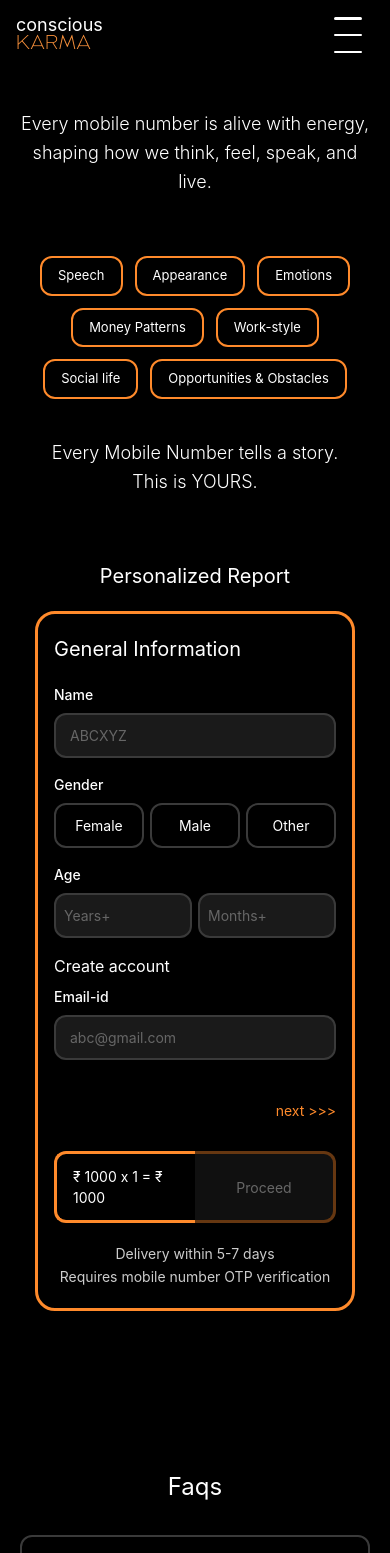
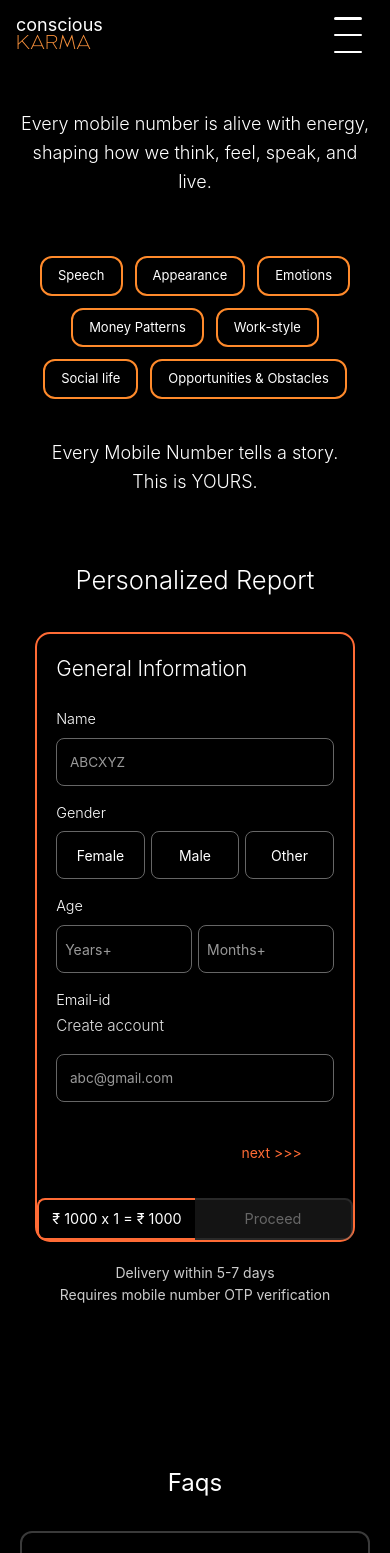
Before and after one commit to tanuj0111/this-project, a React (Create React App) app: page /personalised-report in a window 390 px wide. Shown: the top 1553 px of the page. Built offline with nearby package versions, Linux system fonts and the light colour scheme.

Commit message:
Redesign personalized report form to match consultation form style

```diff
--- a/src/PersonalisedReport.jsx
+++ b/src/PersonalisedReport.jsx
@@ -734,10 +734,11 @@ const ConsciousKarmaPage = () => {
                     </div>
                   </div>
 
-                  <div className="ck-field-block ck-field-row-between">
-                    <div className="ck-inline-group">
-                      <div className="ck-label-right">Create account</div>
-                      <div className="ck-label">Email-id</div>
+                  <div className="ck-field-block">
+                    <div className="ck-label">
+                      <span>Email-id</span>
+                      <span className="ck-label-right">Create account</span>
+                    </div>
                     <input
                       className="ck-input"
                       placeholder="abc@gmail.com"
@@ -746,7 +747,6 @@ const ConsciousKarmaPage = () => {
                         handleGeneralChange("email", e.target.value)
                       }
                     />
-                    </div>
                   </div>
 
                   <div className="ck-step-nav single-step-nav">
@@ -762,12 +762,12 @@ const ConsciousKarmaPage = () => {
                     Proceed
                   </button>
                 </div>
+              </div>
 
               <div className="ck-delivery-text">
                 Delivery within 5-7 days
                 <br />
                 Requires mobile number OTP verification
-                </div>
               </div>
             </div>
 
@@ -879,12 +879,12 @@ const ConsciousKarmaPage = () => {
                     Proceed
                   </button>
                 </div>
+              </div>
 
               <div className="ck-delivery-text">
                 Delivery within 5-7 days
                 <br />
                 Requires mobile number OTP verification
-                </div>
               </div>
             </div>
 
@@ -895,6 +895,7 @@ const ConsciousKarmaPage = () => {
                 <div className="ck-form-inner">
                   <div className="ck-form-heading">Parallel Number</div>
 
+                  <div className="ck-parallel-container">
                     {parallels.map((p, i) => {
                       const isOpen = openParallelIndex === i;
                       return (
@@ -1016,6 +1017,7 @@ const ConsciousKarmaPage = () => {
                       </div>
                     );
                   })}
+                  </div>
 
                   {parallels.length < MAX_PARALLEL_NUMBERS && (
                     <div className="ck-add-btn-wrap">
@@ -1046,12 +1048,12 @@ const ConsciousKarmaPage = () => {
                     Proceed
                   </button>
                 </div>
+              </div>
 
               <div className="ck-delivery-text">
                 Delivery within 5-7 days
                 <br />
                 Requires mobile number OTP verification
-                </div>
               </div>
             </div>
 
@@ -1062,6 +1064,7 @@ const ConsciousKarmaPage = () => {
                 <div className="ck-form-inner">
                   <div className="ck-form-heading">Previous Number</div>
 
+                  <div className="ck-parallel-container">
                     {previousNumbers.map((p, i) => {
                       const isOpen = openPreviousIndex === i;
                       return (
@@ -1213,6 +1216,7 @@ const ConsciousKarmaPage = () => {
                       </div>
                     );
                   })}
+                  </div>
 
                   <div className="ck-add-btn-wrap">
                     <button
@@ -1241,12 +1245,12 @@ const ConsciousKarmaPage = () => {
                     Proceed
                   </button>
                 </div>
+              </div>
 
               <div className="ck-delivery-text">
                 Delivery within 5-7 days
                 <br />
                 Requires mobile number OTP verification
-                </div>
               </div>
             </div>
 
@@ -1284,8 +1288,9 @@ const ConsciousKarmaPage = () => {
                   </div>
 
                   <div className="ck-field-block">
+                    <div className="ck-inline-inputs">
                       <input
-                      className="ck-input"
+                        className="ck-input-flex"
                         placeholder="Enter OTP"
                         value={otpPrimary.code}
                         onChange={(e) =>
@@ -1305,6 +1310,7 @@ const ConsciousKarmaPage = () => {
                         {otpPrimary.verified ? "Verified" : "Verify"}
                       </button>
                     </div>
+                  </div>
 
                   {/* Parallels */}
                   {parallels.map((p, i) => {
@@ -1316,7 +1322,8 @@ const ConsciousKarmaPage = () => {
                         cooldown: 0,
                       };
                     return (
-                      <div key={i} className="ck-field-block">
+                      <div key={i}>
+                        <div className="ck-field-block">
                           <div className="ck-label">
                             Parallel Number #{i + 1}
                           </div>
@@ -1341,9 +1348,11 @@ const ConsciousKarmaPage = () => {
                                 : "Send OTP"}
                             </button>
                           </div>
+                        </div>
+                        <div className="ck-field-block">
                           <div className="ck-inline-inputs">
                             <input
-                            className="ck-input"
+                              className="ck-input-flex"
                               placeholder="Enter OTP"
                               value={status.code || ""}
                               onChange={(e) =>
@@ -1365,6 +1374,7 @@ const ConsciousKarmaPage = () => {
                             >
                               {status.verified ? "Verified" : "Verify"}
                             </button>
+                          </div>
                         </div>
                       </div>
                     );
@@ -1390,12 +1400,12 @@ const ConsciousKarmaPage = () => {
                     Proceed
                   </button>
                 </div>
+              </div>
 
               <div className="ck-delivery-text">
                 Delivery within 3–5 days
                 <br />
                 Requires OTP verification &amp; payment completion
-                </div>
               </div>
             </div>
           </div>
--- a/src/PersonalizedReport.css
+++ b/src/PersonalizedReport.css
@@ -141,54 +141,59 @@
 }
 
 .ck-form-title-outside {
-  font-size: 36px;
-  font-weight: 400;
+  font-size: 2.5rem;
+  font-weight: 300;
   text-align: center;
-  margin-bottom: 30px;
+  margin-bottom: 2.5rem;
   color: #ffffff;
 }
 
 .ck-form-card {
   width: 100%;
-  max-width: 800px;
-  border: 4px solid #ff8a2b;
-  border-radius: 20px;
-  padding: 35px 45px 30px;
+  max-width: 450px;
+  border: 2px solid #ff6b35;
+  border-radius: 15px;
+  padding: 0;
   background: transparent;
   position: relative;
 }
 
 .ck-form-inner {
-  margin-bottom: 25px;
+  margin-bottom: 0;
+  padding: 2rem;
 }
 
 .ck-form-heading {
-  font-size: 28px;
-  font-weight: 400;
-  margin-bottom: 20px;
+  font-size: 1.8rem;
+  font-weight: 300;
+  margin-bottom: 2rem;
   color: #ffffff;
+  text-align: start;
 }
 
 
 
 /* FIELD BLOCKS */
 .ck-field-block {
-  margin-bottom: 16px;
+  margin-bottom: 1rem;
 }
 
 .ck-label {
-  font-size: 18px;
-  font-weight: 500;
-  margin-bottom: 8px;
+  font-size: 1.1rem;
+  font-weight: 300;
+  margin-bottom: 0.5rem;
   color: #ffffff;
+  display: flex;
+  justify-content: space-between;
+  align-items: center;
 }
 
 .ck-label-right {
-  font-size: 16px;
-  color: #ffffff;
+  font-size: 0.95rem;
+  color: #e0e0e0;
   cursor: pointer;
-  margin-top: -12px;
-  margin-left: 530px;
+  margin-top: 0;
+  margin-left: 0;
 }
 
 .ck-field-row-between {
@@ -212,24 +217,26 @@
 .ck-input,
 .ck-input-flex {
   width: 100%;
-  background: #1a1a1a;
-  border: 3px solid #3a3a3a;
-  border-radius: 12px;
-  padding: 14px 20px;
-  font-size: 18px;
+  background: transparent;
+  border: 1.5px solid #666;
+  border-radius: 8px;
+  padding: 0.75rem 1rem;
+  font-size: 1rem;
   color: #ffffff;
   outline: none;
-  transition: border-color 0.3s ease;
+  transition: all 0.3s ease;
+  height: 48px;
 }
 
 .ck-input:focus,
 .ck-input-flex:focus {
-  border-color: #ff8a2b;
+  border-color: #ff6b35;
+  box-shadow: 0 0 0 0.2rem rgba(255, 107, 53, 0.25);
 }
 
 .ck-input::placeholder,
 .ck-input-flex::placeholder {
-  color: #666666;
+  color: #999;
 }
 
 .ck-input-flex {
@@ -245,6 +252,18 @@
   width: 80px;
   text-align: center;
   flex-shrink: 0;
+  background: transparent;
+  border: 1.5px solid #666;
+  border-radius: 8px;
+  padding: 0.75rem 0.5rem;
+  color: #ffffff;
+  font-size: 1rem;
+  height: 48px;
+}
+
+.isd-input:focus {
+  outline: none;
+  border-color: #ff6b35;
 }
 
 .month-input {
@@ -301,24 +320,29 @@
 
 /* PILLS & BUTTONS */
 .ck-pill {
-  padding: 14px 32px;
-  border-radius: 12px;
-  border: 3px solid #3a3a3a;
+  padding: 0.75rem 1.5rem;
+  border-radius: 8px;
+  border: 1.5px solid #666;
   background: transparent;
-  font-size: 18px;
+  font-size: 1rem;
   color: #ffffff;
   cursor: pointer;
   transition: all 0.3s ease;
   white-space: nowrap;
+  height: 48px;
+  display: flex;
+  align-items: center;
+  justify-content: center;
 }
 
 .ck-pill:hover {
-  border-color: #ff8a2b;
+  border-color: #ff6b35;
 }
 
 .ck-pill-active {
-  border-color: #ff8a2b;
-  background: transparent;
+  border-color: #ff6b35;
+  background: #ff6b35;
+  color: #ffffff;
 }
 
 .ck-pill:disabled {
@@ -327,8 +351,15 @@
 }
 
 /* PARALLEL/PREVIOUS NUMBER BLOCKS */
+.ck-parallel-container {
+  display: flex;
+  flex-direction: column;
+  gap: 12px;
+  margin-bottom: 1rem;
+}
+
 .ck-parallel-block {
-  margin-bottom: 20px;
+  margin-bottom: 0;
   padding-bottom: 16px;
   border-bottom: 1px solid #2a2a2a;
 }
@@ -354,9 +385,9 @@
   width: 36px;
   height: 36px;
   border-radius: 8px;
-  border: 2px solid #ff8a2b;
+  border: 1.5px solid #666;
   background: transparent;
-  color: #ff8a2b;
+  color: #ff6b35;
   font-size: 20px;
   cursor: pointer;
   display: flex;
@@ -366,53 +397,59 @@
 }
 
 .ck-toggle-btn:hover {
-  background: #ff8a2b;
-  color: #000000;
+  background: #ff6b35;
+  color: #ffffff;
+  border-color: #ff6b35;
 }
 
 .ck-remove-btn {
   padding: 8px 16px;
   border-radius: 8px;
-  border: 2px solid #ff8a2b;
+  border: 1.5px solid #666;
   background: transparent;
-  color: #ff8a2b;
+  color: #ff6b35;
   font-size: 14px;
   cursor: pointer;
   transition: all 0.3s ease;
 }
 
 .ck-remove-btn:hover {
-  background: #ff8a2b;
-  color: #000000;
+  background: #ff6b35;
+  color: #ffffff;
+  border-color: #ff6b35;
 }
 
 .ck-add-btn-wrap {
-  margin-top: 16px;
-  margin-bottom: 16px;
+  margin-top: 1rem;
+  margin-bottom: 1rem;
   display: flex;
   align-items: center;
-  gap: 16px;
+  gap: 1rem;
 }
 
 .ck-add-btn {
-  padding: 12px 28px;
-  border-radius: 12px;
-  border: 3px solid #ff8a2b;
+  padding: 0.75rem 1.5rem;
+  border-radius: 8px;
+  border: 1.5px solid #666;
   background: transparent;
-  color: #ff8a2b;
-  font-size: 16px;
+  color: #ffffff;
+  font-size: 1rem;
   cursor: pointer;
   transition: all 0.3s ease;
+  max-width: 200px;
+  height: 48px;
+  display: flex;
+  align-items: center;
+  justify-content: center;
 }
 
 .ck-add-btn:hover {
-  background: #ff8a2b;
-  color: #000000;
+  border-color: #ff6b35;
 }
 
 .ck-if-any-text {
-  font-size: 18px;
-  color: #ffffff;
+  font-size: 0.95rem;
+  color: #e0e0e0;
 }
 
 
@@ -422,8 +459,9 @@
 .ck-step-nav {
   display: flex;
   justify-content: space-between;
-  margin-top: 20px;
-  padding-top: 16px;
+  margin-top: 1rem;
+  margin-bottom: 1rem;
+  padding: 0 2rem;
 }
 
 .single-step-nav {
@@ -432,65 +470,68 @@
 
 .ck-prev-link,
 .ck-next-link {
-  font-size: 16px;
-  color: #ff8a2b;
+  font-size: 1rem;
+  color: #ff6b35;
   cursor: pointer;
-  transition: opacity 0.3s ease;
+  transition: all 0.3s ease;
 }
 
 .ck-prev-link:hover,
 .ck-next-link:hover {
-  opacity: 0.8;
+  color: #ff8c5a;
 }
 
 .ck-next-link.disabled {
-  opacity: 0.3;
+  color: #666;
   cursor: not-allowed;
 }
 
 /* FORM FOOTER */
 .ck-form-footer {
   display: flex;
-  flex-direction: row;
+  flex-direction: row !important;
   align-items: stretch;
   justify-content: center;
-  margin-top: 25px;
+  margin-top: 0;
   width: 100%;
-  max-width: 600px;
+  max-width: 100%;
   margin-left: auto;
   margin-right: auto;
 }
 
 .ck-price-pill {
   flex: 1;
-  padding: 16px 24px;
-  border-radius: 12px 0 0 12px;
-  border: 3px solid #ff8a2b;
+  padding: 0.75rem 2rem;
+  border-radius: 8px 0 0 8px;
+  border: 2px solid #ff6b35;
   border-right: none;
-  font-size: 18px;
+  font-size: 1.3rem;
+  font-weight: 400;
   display: flex;
   align-items: center;
   justify-content: center;
   background: transparent;
   color: #ffffff;
+  white-space: nowrap;
 }
 
 .ck-proceed-btn {
   flex: 1;
-  padding: 16px 24px;
-  border-radius: 0 12px 12px 0;
-  border: 3px solid #ff8a2b;
+  padding: 0.75rem 2rem;
+  border-radius: 0 8px 8px 0;
+  border: 2px solid #666;
   border-left: none;
-  background: #2a2a2a;
+  background: #333;
   color: #ffffff;
-  font-size: 18px;
+  font-size: 1.3rem;
+  font-weight: 400;
   cursor: pointer;
   transition: all 0.3s ease;
 }
 
 .ck-proceed-btn:hover:not(:disabled) {
-  background: #ff8a2b;
-  color: #000000;
+  background: #444;
+  border-color: #777;
 }
 
 .ck-proceed-btn:disabled {
@@ -669,32 +710,43 @@
   }
 
   .ck-form-title-outside {
-    font-size: 24px;
-    margin-bottom: 20px;
+    font-size: 2rem;
+    margin-bottom: 2rem;
   }
 
   .ck-form-card {
-    padding: 25px 20px 20px;
-    border-width: 3px;
+    padding: 0;
+    border-width: 2px;
     max-width: 100%;
   }
 
+  .ck-form-inner {
+    padding: 1.5rem;
+  }
+
   .ck-form-heading {
-    font-size: 22px;
-    margin-bottom: 24px;
+    font-size: 1.5rem;
+    margin-bottom: 1.5rem;
   }
 
   .ck-label {
-    font-size: 16px;
-    margin-bottom: 8px;
+    font-size: 1rem;
+    margin-bottom: 0.5rem;
+    flex-direction: column;
+    align-items: flex-start;
+    gap: 0.3rem;
   }
 
   .ck-input,
   .ck-input-flex,
   .ck-pill {
-    font-size: 16px;
-    padding: 12px 16px;
-    border-width: 2px;
+    font-size: 0.9rem;
+    padding: 0.6rem 0.8rem;
+  }
+
+  .ck-pill {
+    padding: 0.5rem 1rem;
+    font-size: 0.9rem;
   }
 
   .ck-btn-row {
@@ -796,26 +848,11 @@
     font-size: 14px;
   }
 
-  .ck-form-footer {
-    flex-direction: row !important;
-    margin-top: 30px;
-    max-width: 100%;
-  }
-
-  .ck-price-pill {
-    border-radius: 12px 0 0 12px;
-    border-right: none;
-    border-bottom: 3px solid #ff8a2b;
-    font-size: 16px;
-    padding: 14px 20px;
-  }
-
+  .ck-price-pill,
   .ck-proceed-btn {
-    border-radius: 0 12px 12px 0;
-    border-left: none;
-    border-top: 3px solid #ff8a2b;
-    font-size: 16px;
-    padding: 14px 20px;
+    font-size: 1rem;
+    padding: 0.6rem 1rem;
+    white-space: nowrap;
   }
 
   .ck-delivery-text {
@@ -896,58 +933,43 @@
   }
 
   .ck-form-title-outside {
-    font-size: 20px;
+    font-size: 1.6rem;
   }
 
-  .ck-form-card {
-    padding: 20px 16px;
+  .ck-form-inner {
+    padding: 1.2rem;
   }
 
   .ck-form-heading {
-    font-size: 20px;
-    margin-bottom: 20px;
+    font-size: 1.3rem;
+    margin-bottom: 1.5rem;
   }
 
   .ck-label {
-    font-size: 14px;
+    font-size: 0.9rem;
   }
 
   .ck-input,
   .ck-input-flex,
   .ck-pill {
-    font-size: 14px;
-    padding: 10px 14px;
+    font-size: 0.85rem;
+    padding: 0.5rem 0.8rem;
+  }
+
+  .ck-pill {
+    padding: 0.5rem 0.8rem;
+    font-size: 0.85rem;
   }
 
   .isd-input {
-    width: 65px;
-    font-size: 13px;
-  }
-
-  .ck-toggle-btn {
-    width: 32px;
-    height: 32px;
-    font-size: 18px;
-  }
-
-  .ck-remove-btn {
-    padding: 6px 12px;
-    font-size: 12px;
-  }
-
-  .ck-add-btn {
-    font-size: 14px;
-    padding: 10px 20px;
-  }
-
-  .ck-if-any-text {
-    font-size: 14px;
+    width: 70px;
   }
 
   .ck-price-pill,
   .ck-proceed-btn {
-    font-size: 14px;
-    padding: 12px 16px;
+    font-size: 0.9rem;
+    padding: 0.5rem 0.8rem;
+    white-space: nowrap;
   }
 
   .ck-faq-title {
```
Lines whose indentation alone changed are shown as unchanged.
